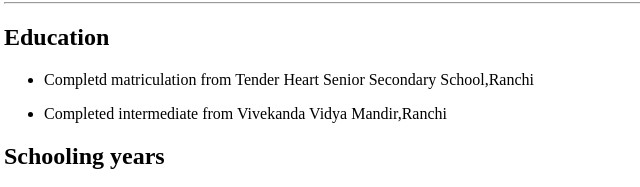
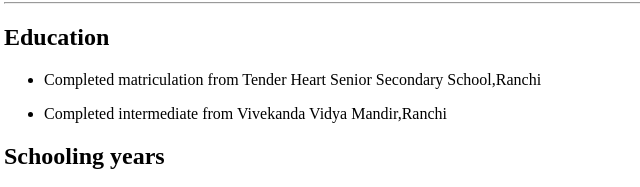
Before and after one commit to aahmad-458/CV, a plain HTML site: page index.html in a window 1280 px wide. Shown: the part 259-446 px from the top of the page, 4-644 px from the left. Drawn offline with Linux system fonts and the light colour scheme.

Commit message:
Update index.html

```diff
--- a/index.html
+++ b/index.html
@@ -24,7 +24,7 @@
   <p>
     <ul>
       <li>
-        Completd matriculation from Tender Heart Senior Secondary School,Ranchi
+        Completed matriculation from Tender Heart Senior Secondary School,Ranchi
       </li>
     </ul>
   </p>
```
